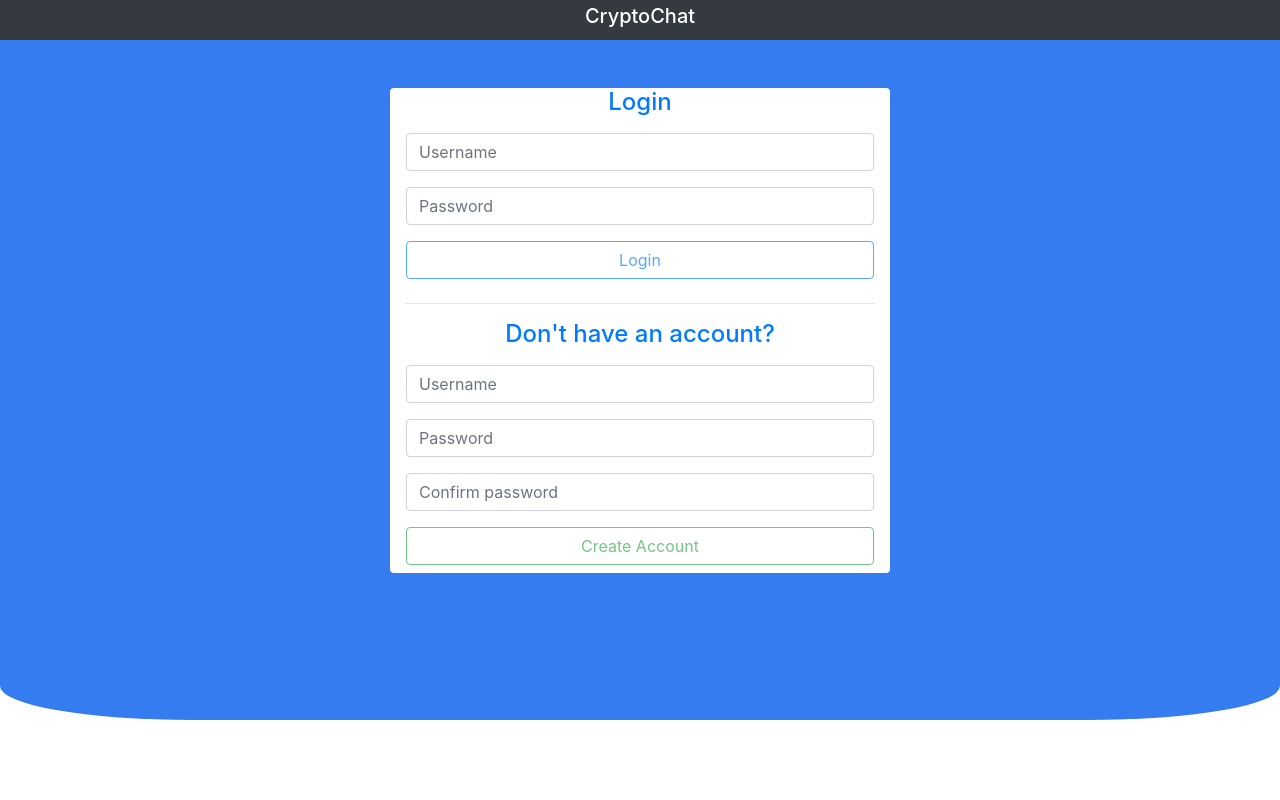
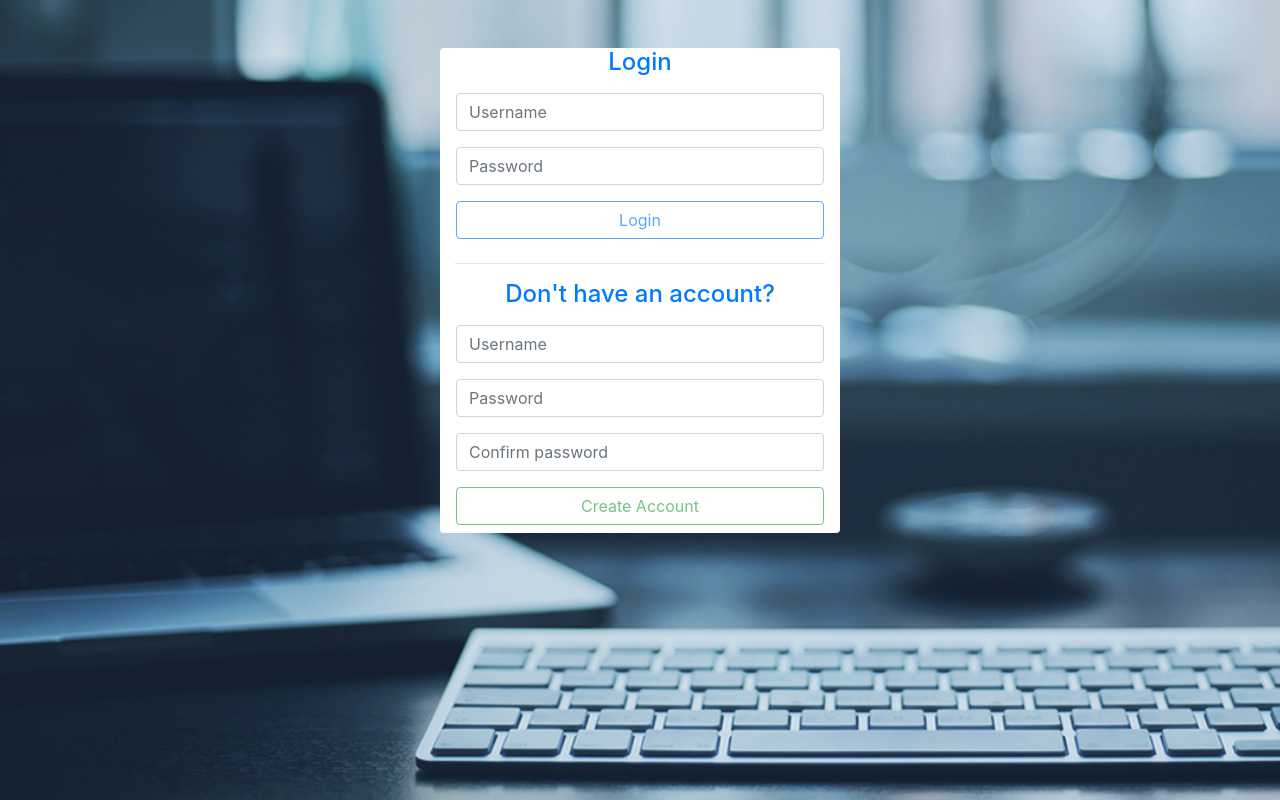
Before and after one commit to Decklan/CryptoChat, an Angular app in the folder chat-client/: page /login in a window 1280 px wide. Built offline with nearby package versions, Linux system fonts and the light colour scheme.

Commit message:
Made some UI changes in prep for implementing multiple rooms.
Yep...

```diff
--- a/chat-client/src/app/app.component.html
+++ b/chat-client/src/app/app.component.html
@@ -1,5 +1,5 @@
-<nav class="navbar navbar-expand-md navbar-dark bg-dark">
+<!-- <nav class="navbar navbar-expand-md navbar-dark bg-dark">
     <h4 class="navbar-brand text-white mr-auto ml-auto">{{ title }}</h4>
-</nav>
+</nav> -->
 
 <router-outlet></router-outlet>
--- a/chat-client/src/app/components/lobby/lobby.component.css
+++ b/chat-client/src/app/components/lobby/lobby.component.css
@@ -1,6 +1,6 @@
 #lobby-container {
     width: 100%;
-    height: 95vh;
+    height: 100vh;
 }
 
 .room:hover {
@@ -12,5 +12,6 @@
 }
 
 .users {
-    height: 95vh;
+    height: 100vh;
+    background: #8c8c8c;
 }
--- a/chat-client/src/app/components/lobby/lobby.component.html
+++ b/chat-client/src/app/components/lobby/lobby.component.html
@@ -1,7 +1,8 @@
 <div class="container-fluid pl-0" id="lobby-container">
   <div class="row">
 
-    <div class="col-md-2 bg-primary users">
+    <div class="col-md-2 users">
+      <h4 class="text-center text-white">{{ currentUser.userName }}</h4>
       <app-user-list [users]="activeUsers"></app-user-list>
     </div>
 
--- a/chat-client/src/app/components/login/login.component.css
+++ b/chat-client/src/app/components/login/login.component.css
@@ -1,22 +1,19 @@
 #login-component {
     width: 100%;
-    height: 95vh;
-    background-color: #347cef;
-    border-bottom: 10vh;
-    border-bottom-style: solid;
-    border-bottom-left-radius: 15%;
-    border-bottom-right-radius: 15%;
-    border-bottom-color: white;
+    height: 100vh;
+    background-image: url('../../../assets/login-bg.jpg');
+    background-attachment: fixed;
+    background-size: cover;
 }
 
 #forms {
-    width: 500px;
+    width: 400px;
 }
 
 #login-form {
-    width: 500px;
+    width: 400px;
 }
 
 #create-form {
-    width: 500px;
+    width: 400px;
 }
--- a/chat-client/src/app/components/login/login.component.html
+++ b/chat-client/src/app/components/login/login.component.html
@@ -4,10 +4,18 @@
         <div class="row">
             <form [formGroup]="loginForm" class="pl-3 pr-3 pt-2 pb-2 text-center" id="login-form">
                 <div class="form-group">
-                    <input type="text" class="form-control" formControlName="username" placeholder="Username">
+                    <input type="text" class="form-control"
+                        formControlName="username" placeholder="Username">
+                        <div *ngIf="loginForm.controls['username'].touched && loginForm.controls['username'].invalid">
+                            <p class="text-danger">Please enter a valid username.</p>
+                        </div>
                 </div>
                 <div class="form-group">
-                    <input type="password" class="form-control" formControlName="password" placeholder="Password">
+                    <input type="password" class="form-control"
+                        formControlName="password" placeholder="Password">
+                        <div *ngIf="loginForm.controls['password'].touched && loginForm.controls['password'].invalid">
+                            <p class="text-danger">Please enter a valid password.</p>
+                        </div>
                 </div>
                 <button type="button" class="btn btn-block btn-outline-primary" [disabled]="loginForm.invalid"
                     (click)="login()">
@@ -20,13 +28,26 @@
         <div class="row">
             <form [formGroup]="createForm" class="pl-3 pr-3 pt-2 pb-2 text-center" id="create-form">
                 <div class="form-group">
-                    <input type="text" class="form-control" formControlName="username" placeholder="Username">
+                    <input type="text" class="form-control"
+                        formControlName="username" placeholder="Username">
+                        <div *ngIf="createForm.controls['username'].touched && createForm.controls['username'].invalid">
+                            <p class="text-danger">Please enter a valid username.</p>
+                        </div>
                 </div>
                 <div class="form-group">
-                    <input type="password" class="form-control" formControlName="password" placeholder="Password">
+                    <input type="password" class="form-control"
+                        formControlName="password" placeholder="Password">
+                        <div *ngIf="createForm.controls['password'].touched && createForm.controls['password'].invalid">
+                            <p class="text-danger">Please enter a valid password.</p>
+                        </div>
                 </div>
                 <div class="form-group">
-                    <input type="password" class="form-control" formControlName="confirm" placeholder="Confirm password">
+                    <input type="password" class="form-control"
+                        formControlName="confirm" placeholder="Confirm password">
+                        <div *ngIf="createForm.controls['confirm'].touched && createForm.controls['confirm'].invalid">
+                            <p class="text-danger">Please enter a valid password.</p>
+                            <p class="text-danger" *ngIf="passwordMatch()">Also... your passwords don't match.</p>
+                        </div>
                 </div>
                 <button type="button" class="btn btn-block btn-outline-success" [disabled]="createForm.invalid || passwordMatch()"
                     (click)="createAccount()">
--- a/chat-client/src/app/components/room/room.component.css
+++ b/chat-client/src/app/components/room/room.component.css
@@ -1,6 +1,11 @@
 #room-container {
     width: 100%;
-    height: 95vh;
+    height: 100vh;
+}
+
+.users {
+    height: 100vh;
+    background: #8c8c8c;
 }
 
 .message-log {
@@ -13,7 +18,6 @@
     position: absolute;
     width: 100%;
     height: 5vh;
-    bottom: 0px;
 }
 
 .send {
--- a/chat-client/src/app/components/room/room.component.html
+++ b/chat-client/src/app/components/room/room.component.html
@@ -2,7 +2,7 @@
 
   <div class="row">
 
-    <div class="col-2 bg-primary">
+    <div class="col-2 users">
       <h4 class="text-center text-white">Currently Chatting</h4>
       <ul class="list-group-flush" *ngIf="roomMembers">
         <li class="list-group-item bg-primary" *ngFor="let member of roomMembers">
@@ -16,8 +16,8 @@
     <div class="col-10" *ngIf="currentRoom">
       <h4 class="display-4 text-primary text-center mb-0">{{ currentRoom.roomName }}</h4>
 
-      <div class="row">
-        <div class="message-log bg-light m-0">
+      <div class="row mb-0">
+        <div class="message-log bg-light">
           <ul class="list-group-flush">
             <li *ngFor="let message of messages" class="list-group-item bg-light">
               <div class="row">
@@ -29,9 +29,9 @@
         </div>
       </div>
 
-      <div class="row">
-        <div class="message-input bg-light">
-          <form [formGroup]="messageForm" class="m-2">
+      <div class="row mt-0 pt-0">
+        <div class="message-input">
+          <form [formGroup]="messageForm" class="ml-2 mr-2">
             <div class="form-group">
               <div class="row">
                 <div class="col-11">
--- a/chat-client/src/app/services/socket.service.ts
+++ b/chat-client/src/app/services/socket.service.ts
@@ -16,6 +16,15 @@ export class SocketService {
 
   constructor() {
     this.connect();
+
+    // Set up some event listeners for any types of errors that could occur
+    this.socket.on('connect_error', (err) => {
+      console.error('CLIENT: There was an error connecting socket \n', err);
+    });
+
+    this.socket.on('error', (err) => {
+      console.error('CLIENT: An error occurred \n', err);
+    });
   }
 
   /**
```
Also changed, not shown: chat-client/src/assets/login-bg.jpg (added).
